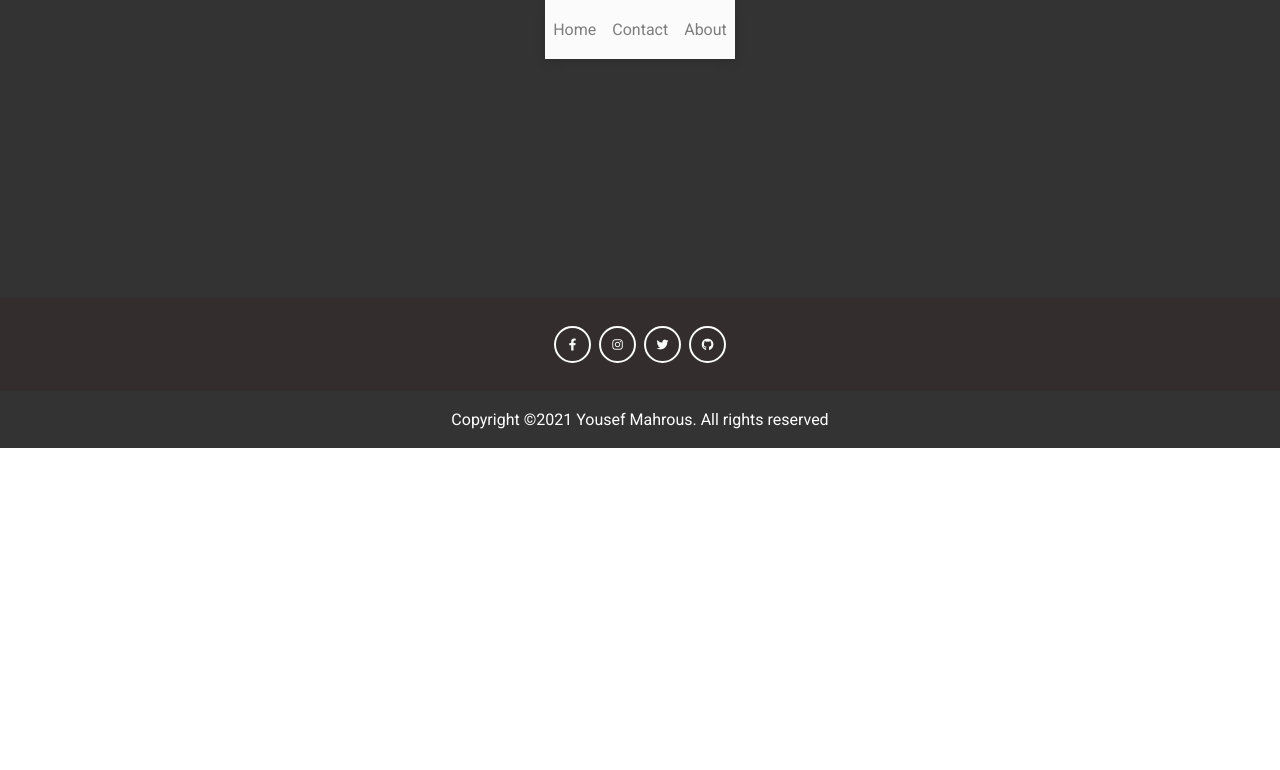
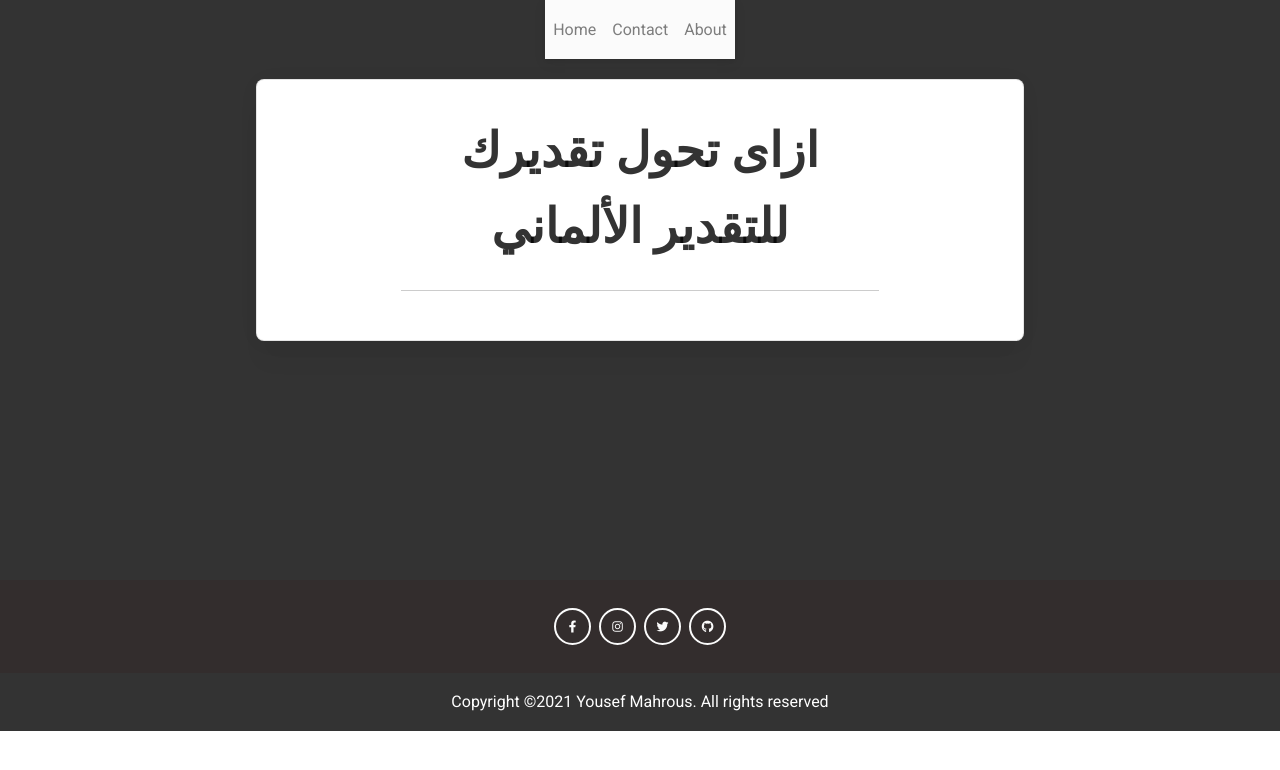
Before and after one commit to dundieh/sig, a React (Create React App) app: page /studentvisum/togermanscore in a window 1280 px wide. Shown: the top 770 px of the page. Built offline with nearby package versions, Linux system fonts and the light colour scheme.

Commit message:
make it better

```diff
--- /dev/null
+++ b/src/components/StudentVisum/TGS/TGS.css
@@ -0,0 +1,20 @@
+article {
+    text-align: right;
+    margin-bottom: 220px;
+}
+
+.row {
+    display: flex;
+    flex-wrap: wrap;
+    padding: 0 4px;
+}
+
+.column {
+    flex: 50%;
+    padding: 0 4px;
+}
+
+.column img {
+    margin-top: 8px;
+    vertical-align: middle;
+}
--- /dev/null
+++ b/src/components/StudentVisum/TGS/TGS.js
@@ -0,0 +1,30 @@
+import React from "react";
+import './TGS.css';
+
+class TGS extends React.Component {
+    render() {
+        return (
+            <article className="article br3 ba b--black-10 w-100 w-50-m w-50-l mw7 shadow-5 center">
+                <main className="pa4 black-80">
+                    <div className="measure">
+                        <fieldset id="sign_up" className="ba b--transparent ph0 mh0">
+                            <div className='legend center'>
+                                <legend className="f1 fw6 ph0 mh0">ازاى تحول تقديرك للتقدير الألماني</legend>
+                            </div>
+                            <hr/>
+
+                            <div className="ui form ma0">
+                                <div className="fields">
+                                    <h3>
+                                    </h3>
+                                </div>
+                            </div>
+                        </fieldset>
+                    </div>
+                </main>
+            </article>
+        );
+    }
+}
+
+export default TGS;
--- a/src/containers/App.js
+++ b/src/containers/App.js
@@ -40,6 +40,7 @@ import HighSchool from '../components/StudentVisum/HighSchool/HighSchool';
 import PrepYear from '../components/StudentVisum/PrepYear/PrepYear';
 import Recog from '../components/StudentVisum/Recog/Recog';
 import Apply from '../components/StudentVisum/Apply/Apply';
+import TGS from '../components/StudentVisum/TGS/TGS';
 import AcceptTypes from '../components/StudentVisum/AcceptTypes/AcceptTypes';
 import Medicine from '../components/StudentVisum/Medicine/Medicine';
 import CUNI from '../components/StudentVisum/CUNI/CUNI';
@@ -134,6 +135,12 @@ class App extends React.Component {
           <Switch>
             <Route exact path='/studentvisum/apply'>
               <Apply />
+            </Route>
+          </Switch>
+
+          <Switch>
+            <Route exact path='/studentvisum/togermanscore'>
+              <TGS />
             </Route>
           </Switch>
 
```
